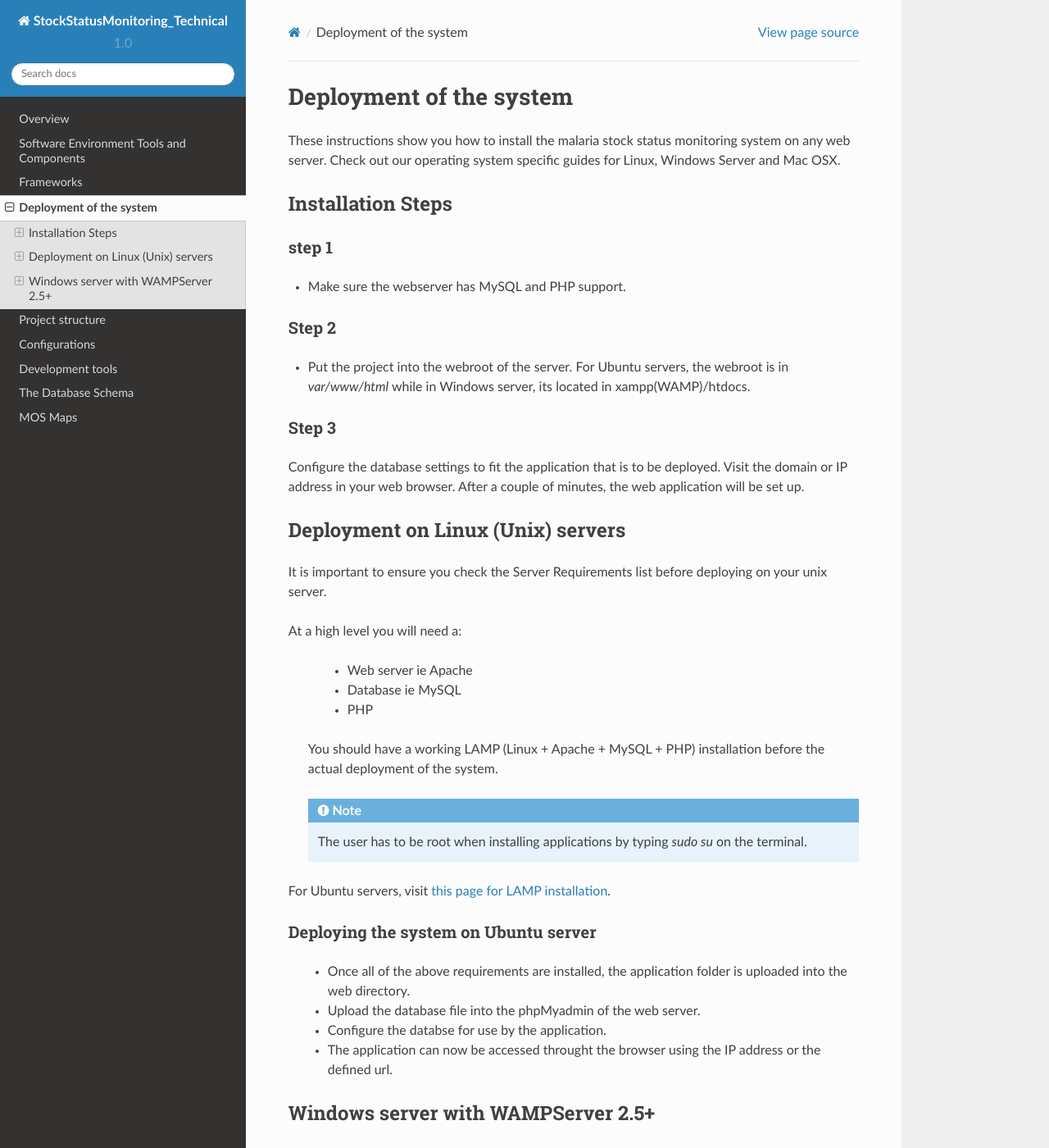
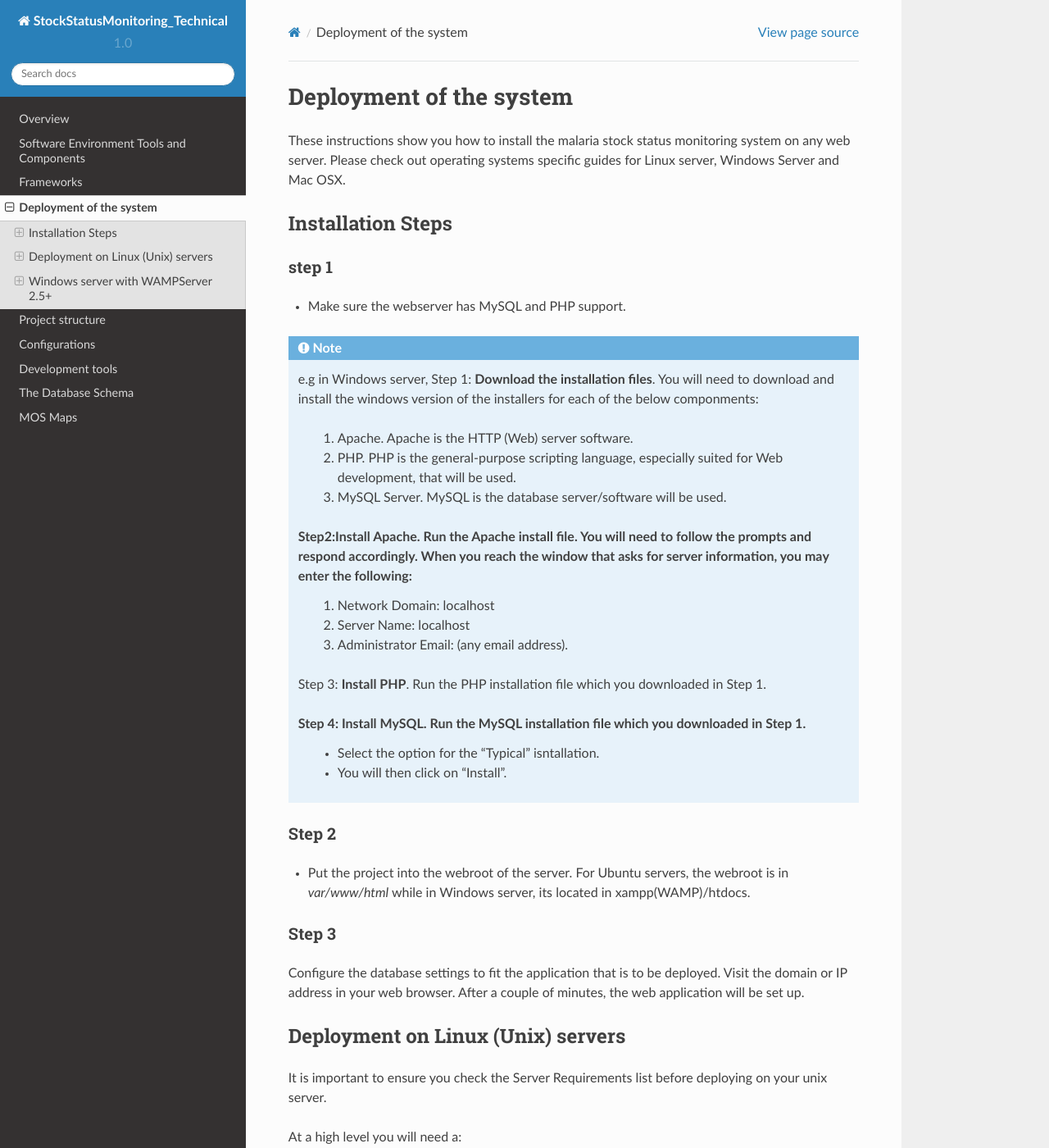
Before and after one commit to bangadennis/DHIS2-Malaria-Stock-Status-Monitoring-tool-Technical-documantation, a Sphinx documentation site: the page built from source/Installation.rst, in a window 1280 px wide and 1400 px high. Shown: the whole window at 82% size. Built offline with Sphinx 7.4.7 and the Read the Docs theme 2.0.0, drawn with Linux system fonts in a browser that asks for light colours.

Commit message:
Changes on the installation file

```diff
--- a/source/Installation.rst
+++ b/source/Installation.rst
@@ -1,13 +1,33 @@
 Deployment of the system
 ===========================
 
-These instructions show you how to install the malaria stock status monitoring system on any web server. Check out our operating system specific guides for Linux, Windows Server and Mac OSX.
+These instructions show you how to install the malaria stock status monitoring system on any web server. Please check out  operating systems specific guides for Linux server, Windows Server and Mac OSX.
 
 Installation Steps
 -------------------
 step 1
 ~~~~~~~~
 - Make sure the webserver has MySQL and PHP support.
+
+.. note::
+
+        e.g in Windows server,
+        Step 1: **Download the installation files**. You will need to download and install the windows version of the installers for each of the below componments:
+
+            #. Apache. Apache is the HTTP (Web) server software.
+            #. PHP. PHP is the general-purpose scripting language, especially suited for Web development, that will be used.
+            #. MySQL Server. MySQL is the database server/software will be used.
+
+        Step2:**Install Apache**. Run the Apache install file. You will need to follow the prompts and respond accordingly. When you reach the window that asks for server information, you may enter the following:
+            #. Network Domain: localhost
+            #. Server Name: localhost
+            #. Administrator Email: (any email address).
+
+        Step 3: **Install PHP**. Run the PHP installation file which you downloaded in Step 1.
+
+        Step 4: **Install MySQL**. Run the MySQL installation file which you downloaded in Step 1.
+                - Select the option for the "Typical" isntallation.
+                - You will then click on "Install".
 
 
 Step 2
```
Also changed, not shown: source/Development_tools.rst (+8 -4 lines), source/Frameworks.rst (+6 -1 lines), 14 other files.
